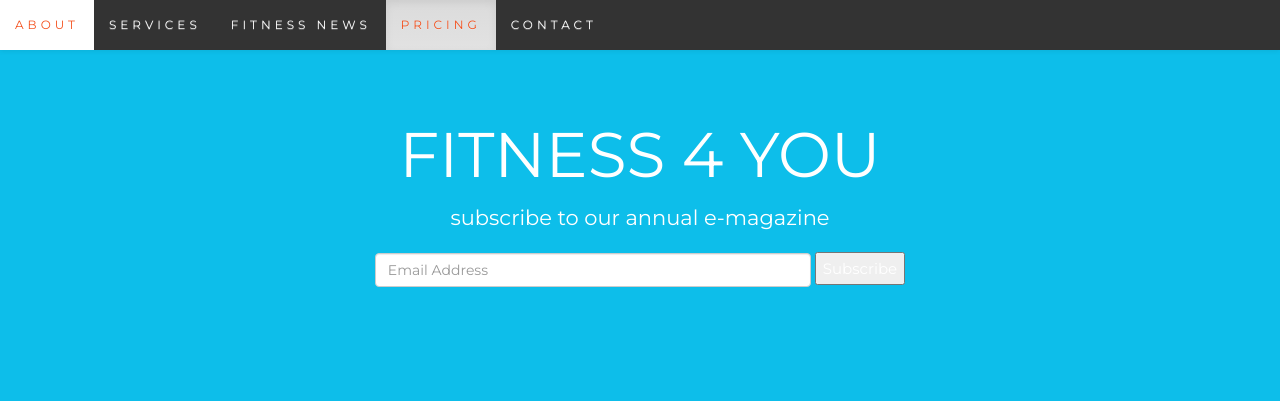
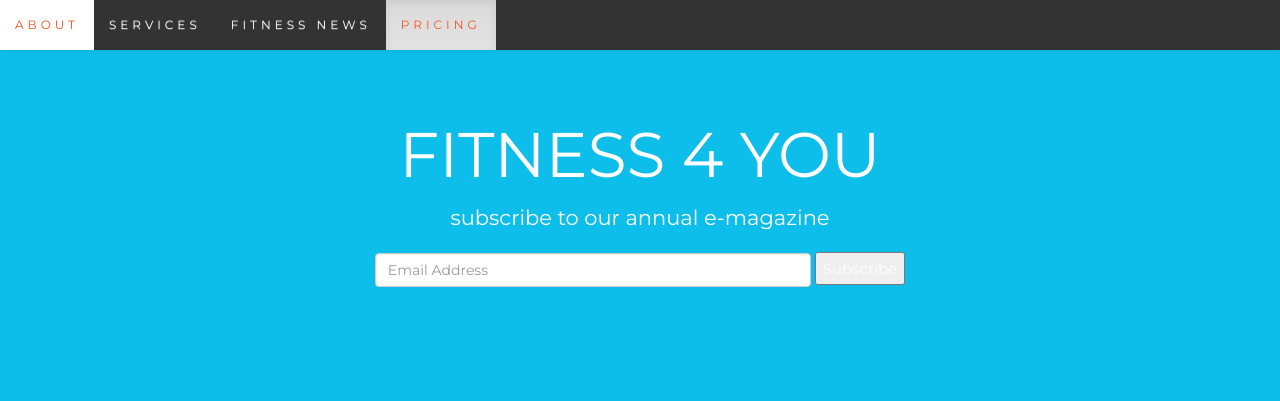
Before and after one commit to emmanuelidowu/c9---Website, a Python web app: template flask/templates/index.html in a window 1280 px wide. Shown: the top 401 px of the page. Run offline with Jinja, Linux system fonts and the light colour scheme; the template is opened without the code that fills it, so the values that code supplies are empty; some libraries are stand-ins or nearby versions.

Commit message:
new changes

```diff
--- a/flask/templates/index.html
+++ b/flask/templates/index.html
@@ -219,7 +219,6 @@
         <li><a href="#services">SERVICES</a></li>
         <li><a href="#portfolio">FITNESS NEWS</a></li>
         <li><a href="#pricing">PRICING</a></li>
-        <li><a href="#contact">CONTACT</a></li>
       </ul>
     </div>
   </div>
@@ -255,8 +254,6 @@ function button {
       <h2>About FITNESS 4 YOU</h2><br>
       <h4><strong>PROMOTING A HEALTHIER LIFESTYLE:</strong>  Welcome to fitness 4 you, where helping you reach your desired fitness goal is our passion. Is the Gym for people like me? you might ask. The simple answer is almost certainly Yes! We’re here for everybody, whoever you are. With one of the most flexible membership policies, longest opening hours and lowest prices out there, you won’t find another Gym that makes it easier to join.</h4><br>
 
-
-      <br><button class="btn btn-default btn-lg">Get in Touch</button>
     </div>
     <div class="col-sm-4">
 <img src="http://www.fitdisneymom.com/wp-content/uploads/2015/10/stockpic.png " alt="Paris" width="454.5" height="346.5">
```
Also changed, not shown: flask/databsae.db.
